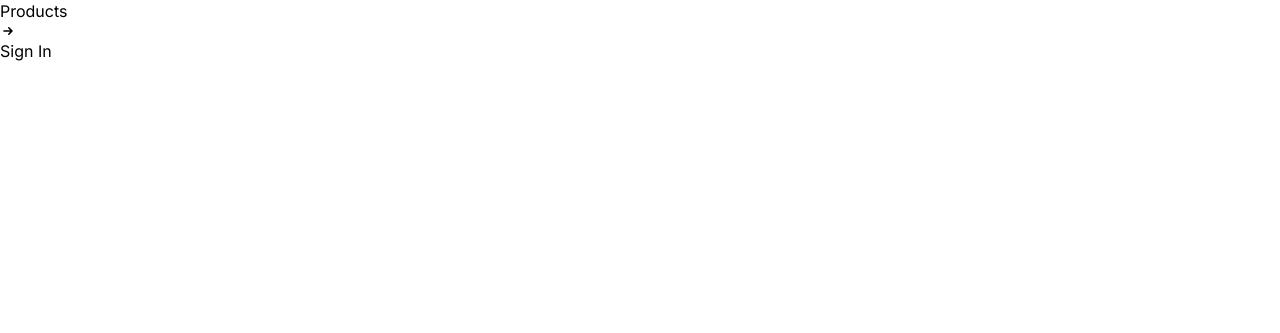
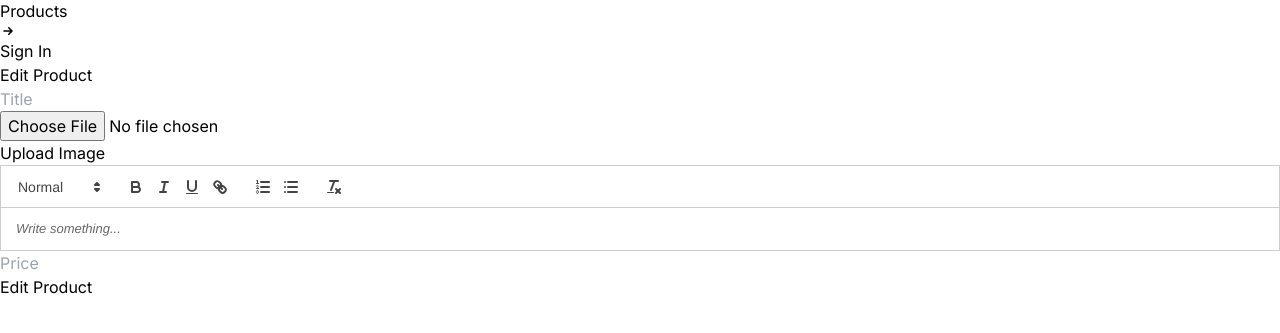
Before and after one commit to Idrisselouiri/ecommerce-admin, a Next.js app: page /products/editProduct/1 in a window 1280 px wide. Shown: the part 321-654 px from the top of the page. Built offline with nearby package versions, Linux system fonts and the light colour scheme; no server answers; the database is empty.

Commit message:
add edit and delete api route

```diff
--- a/app/api/auth/[...nextauth]/route.js
+++ b/app/api/auth/[...nextauth]/route.js
@@ -22,7 +22,6 @@ const handler = NextAuth({
     async signIn({ profile }) {
       try {
         await connectToDB();
-        console.log(profile);
         // check if user already exists
         const userExists = await User.findOne({ email: profile.email });
 
--- a/app/api/product/[id]/route.js
+++ b/app/api/product/[id]/route.js
@@ -13,3 +13,36 @@ export async function GET(request, { params }) {
     return new Response("Internal Server Error", { status: 500 });
   }
 }
+
+export async function PUT(request) {
+  const { id, title, description, price } = await request.json();
+  try {
+    await connectToDB();
+
+    const updatedProduct = await Product.findByIdAndUpdate(
+      id,
+      {
+        $set: {
+          title,
+          description,
+          price,
+        },
+      },
+      { new: true }
+    );
+    return Response.json(updatedProduct, { status: 200 });
+  } catch (error) {
+    return new Response("Error Updating product", { status: 500 });
+  }
+}
+
+export async function DELETE(request, { params }) {
+  try {
+    await connectToDB();
+
+    await Product.findByIdAndDelete(params.id);
+    return Response.json("Product deleted successfully", { status: 200 });
+  } catch (error) {
+    return new Response("Error deleting product", { status: 500 });
+  }
+}
--- a/app/products/editProduct/[id]/page.jsx
+++ b/app/products/editProduct/[id]/page.jsx
@@ -2,27 +2,77 @@
 
 import Form from "@components/Form";
 import Layout from "@components/Layout";
+import { useRouter } from "next/navigation";
 import React, { useEffect, useState } from "react";
 
 const EditProduct = ({ params }) => {
   const [product, setProduct] = useState(null);
-
+  const [loading, setLoading] = useState(false);
+  const [error, setError] = useState(null);
+  const [formData, setFormData] = useState({
+    title: "",
+    description: "",
+    price: null,
+  });
+  const router = useRouter();
   useEffect(() => {
     const fetchProduct = async () => {
       try {
         const res = await fetch(`/api/product/${params?.id}`);
         const data = await res.json();
         if (res.ok) {
+          setFormData({
+            title: data.title,
+            description: data.description,
+            price: data.price,
+          });
           setProduct(data);
         }
       } catch (error) {
         console.log(error.message);
       }
     };
-    fetchProduct();
-  }, []);
+    if (params?.id) {
+      fetchProduct();
+    }
+  }, [params?.id]);
 
-  return <Layout>{product && <Form {...product} />}</Layout>;
+  const handleSubmit = async (e) => {
+    e.preventDefault();
+    try {
+      setLoading(true);
+      setError(null);
+      const res = await fetch(`/api/product/${product._id}`, {
+        method: "PUT",
+        body: JSON.stringify({
+          id: product._id,
+          title: formData.title,
+          description: formData.description,
+          price: formData.price,
+        }),
+      });
+      if (res.ok) {
+        setLoading(false);
+        setError(null);
+        router.push("/products");
+      }
+    } catch (error) {
+      setLoading(false);
+      setError(error.message);
+    }
+  };
+  return (
+    <Layout>
+      <Form
+        type="Edit Product"
+        formData={formData}
+        setFormData={setFormData}
+        handleSubmit={handleSubmit}
+        loading={loading}
+        error={error}
+      />
+    </Layout>
+  );
 };
 
 export default EditProduct;
--- a/components/Form.jsx
+++ b/components/Form.jsx
@@ -2,11 +2,18 @@ import React from "react";
 import { Alert, Button, FileInput, Select, TextInput } from "flowbite-react";
 import ReactQuill from "react-quill";
 import "react-quill/dist/quill.snow.css";
-const Form = ({}) => {
+const Form = ({
+  type,
+  formData,
+  setFormData,
+  handleSubmit,
+  loading,
+  error,
+}) => {
   return (
     <div className="p-3 max-w-3xl mx-auto min-h-screen">
       <h1 className="text-center text-3xl my-7 font-semibold">{type}</h1>
-      <form className="flex flex-col gap-4" onSubmit={onSubmit}>
+      <form className="flex flex-col gap-4" onSubmit={handleSubmit}>
         <div className="flex flex-col gap-4 sm:flex-row justify-between">
           <TextInput
             type="text"
@@ -16,7 +23,7 @@ const Form = ({}) => {
             onChange={(e) =>
               setFormData({ ...formData, title: e.target.value })
             }
-            value={product.title}
+            value={formData.title}
           />
         </div>
         <div className="flex gap-4 items-center justify-between border-4 border-teal-500 border-dotted p-3">
@@ -37,7 +44,7 @@ const Form = ({}) => {
           onChange={(value) => {
             setFormData({ ...formData, description: value });
           }}
-          value={product.description}
+          value={formData.description}
         />
         <TextInput
           type="number"
@@ -45,16 +52,12 @@ const Form = ({}) => {
           id="price"
           className="flex-1"
           onChange={(e) => setFormData({ ...formData, price: e.target.value })}
-          value={product.price}
+          value={formData.price}
         />
         <Button disabled={loading} type="submit" gradientDuoTone="purpleToPink">
-          {loading ? "Creating" : "Create"}
+          {type}
         </Button>
-        {error && (
-          <Alert color="failure" className="mt-5">
-            {error}
-          </Alert>
-        )}
+        {error && <Alert type="failure">{error}</Alert>}
       </form>
     </div>
   );
--- a/components/Navbar.jsx
+++ b/components/Navbar.jsx
@@ -21,7 +21,6 @@ const Nav = () => {
   const { data: session } = useSession();
   const path = usePathname();
   const [providers, setProviders] = useState(null);
-  console.log(session);
   useEffect(() => {
     (async () => {
       const res = await getProviders();
--- a/utils/database.js
+++ b/utils/database.js
@@ -13,8 +13,6 @@ export const connectToDB = async () => {
   try {
     await mongoose.connect(process.env.MONGODB_URI, {
       dbName: "share_prompt",
-      useNewUrlParser: true,
-      useUnifiedTopology: true,
     });
 
     isConnected = true;
```
Also changed, not shown: app/products/newProduct/page.jsx (+15 -7 lines), app/products/page.jsx (+22 -0 lines).
